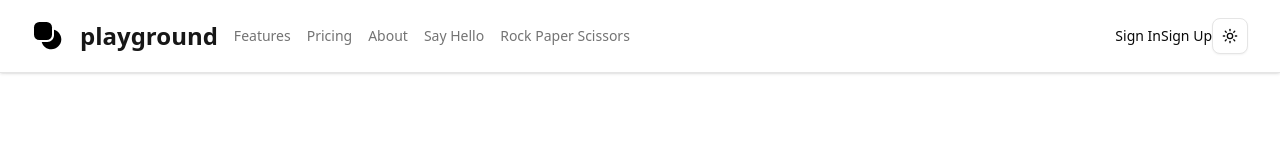
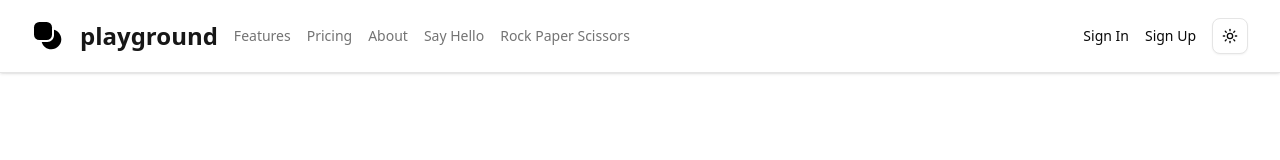
Before and after one commit to tkahng/playground, a React (Vite) app in the folder ui/: page / in a window 1280 px wide. Shown: the top 160 px of the page. Built offline with nearby package versions, Linux system fonts and the light colour scheme; what openapi-fetch would draw is missing.

Commit message:
fix(ui): align user nav elements

```diff
--- a/ui/src/components/user-nav.tsx
+++ b/ui/src/components/user-nav.tsx
@@ -70,11 +70,11 @@ export function UserNav() {
   };
   if (!auth) {
     return (
-      <>
+      <div className="flex items-center gap-4">
         <NavbarLink title="Sign In" to={RouteMap.SIGNIN} />
         <NavbarLink title="Sign Up" to={RouteMap.SIGNUP} />
         <ModeToggle />
-      </>
+      </div>
     );
   }
   if (teamsLoading) {
@@ -87,11 +87,11 @@ export function UserNav() {
       }
     }
     // return <div>Error: {teamsError?.message}</div>;
-    <>
+    <div className="flex items-center gap-4">
       <NavbarLink title="Sign In" to={RouteMap.SIGNIN} />
       <NavbarLink title="Sign Up" to={RouteMap.SIGNUP} />
       <ModeToggle />
-    </>;
+    </div>;
   }
 
   return (
```
